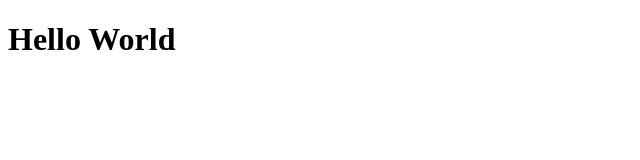
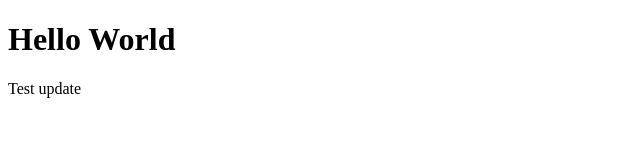
Before and after one commit to narithum/test-001, a plain HTML site: page index.html in a window 1280 px wide. Shown: the full height of the page, 0-640 px from the left. Drawn offline with Linux system fonts and the light colour scheme.

Commit message:
add text html

```diff
--- a/index.html
+++ b/index.html
@@ -8,6 +8,7 @@
 <body>
 
     <h1> Hello World </h1>
+    <p> Test update </p>
 
 </body>
 </html>
```
